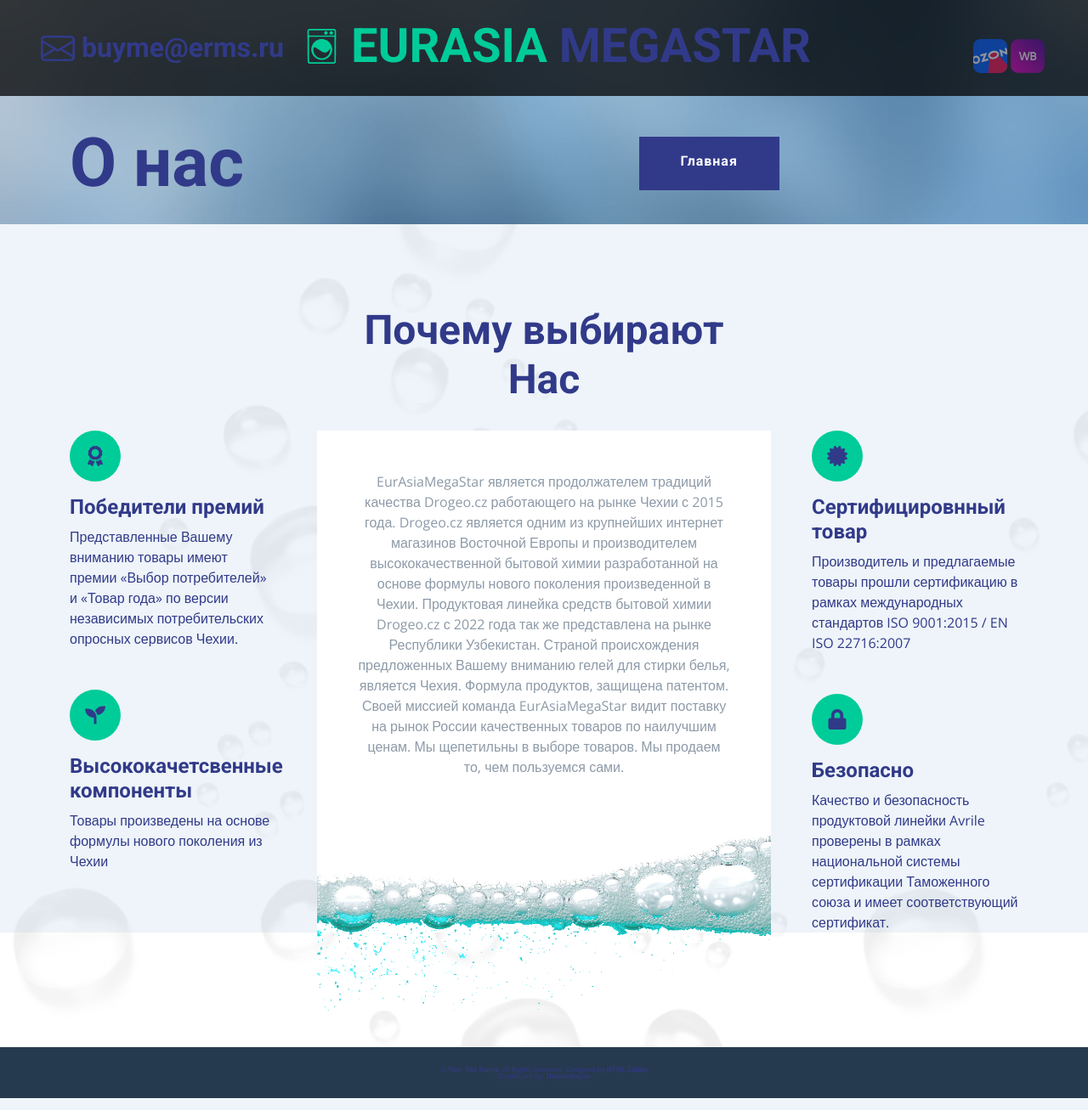
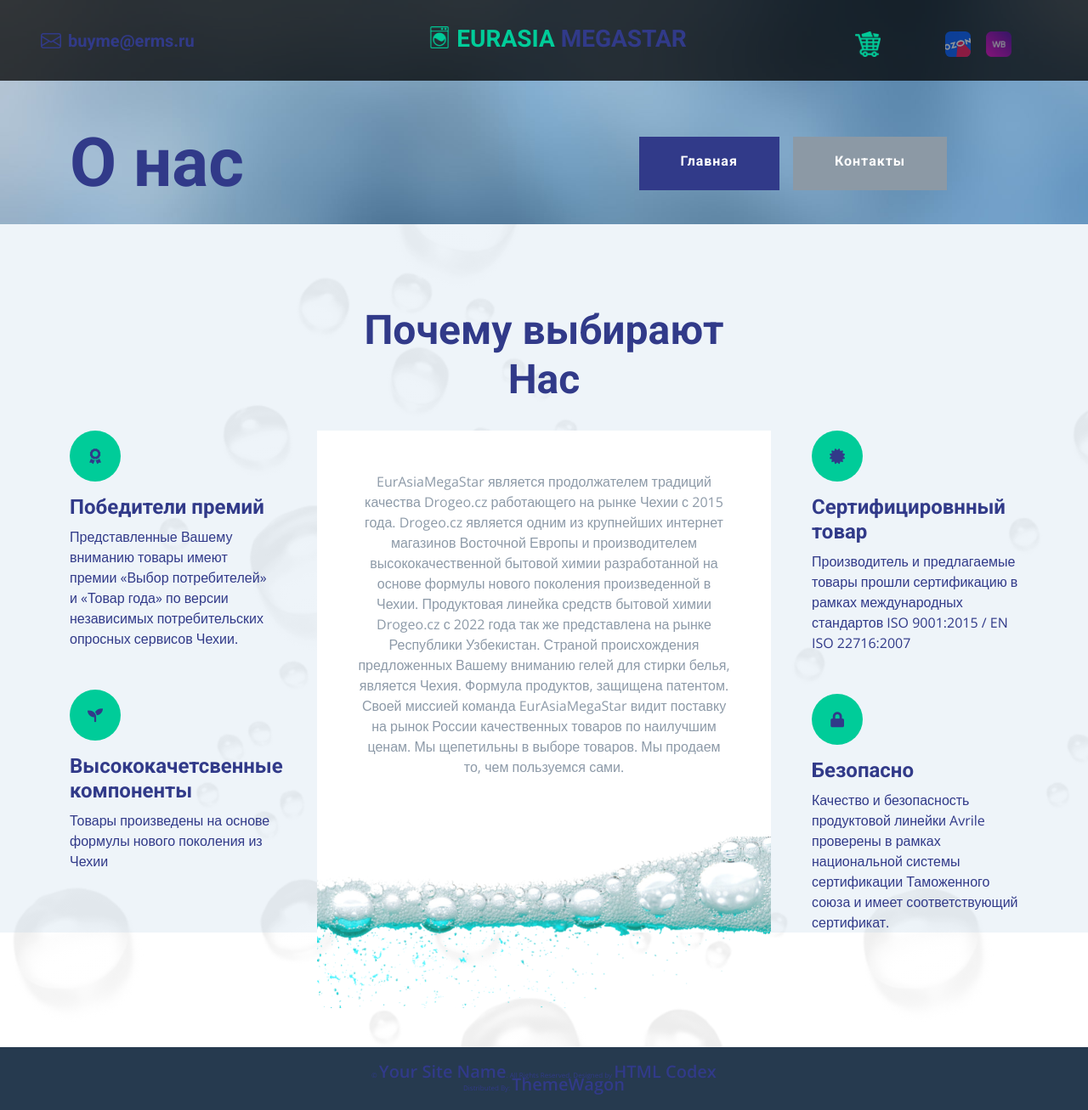
Before and after one commit to polinanechaeva25/euromegastar, a Django app: page /about/ in a window 1280 px wide. Shown: the whole page at 85% size. Run offline with Django 3.2, Linux system fonts and the light colour scheme; some libraries are stand-ins or nearby versions.

Commit message:
media styles

```diff
--- a/app/mainapp/templates/mainapp/about.html
+++ b/app/mainapp/templates/mainapp/about.html
@@ -9,7 +9,7 @@
                 <div class="start-banner">
                     <h1 class="display-1 text-white mb-md-4 pt-5">О нас</h1>
                     <a href="{% url 'mainapp:index' %}" class="btn btn-primary py-md-3 px-md-5 me-3">Главная</a>
-<!--                    <a href="{% url 'mainapp:about' %}"class="btn btn-secondary py-md-3 px-md-5">О нас</a>-->
+                    <a href="{% url 'mainapp:contacts' %}"class="btn btn-secondary py-md-3 px-md-5">Контакты</a>
                 </div>
             </div>
         </div>
@@ -57,7 +57,7 @@
                         наилучшим ценам. Мы щепетильны в выборе товаров. Мы продаем то, чем пользуемся сами.
                     </p>
 </div>
-                    <img class="img-fluid" src="{% static 'img/about_picture.png' %}" alt="" style="margin-top: -25%;">
+                    <img class="img-fluid" src="{% static 'img/about_picture.png' %}" alt="" style="margin-top: -24%;">
 
             </div>
             <div class="col-lg-3">
--- a/app/mainapp/templates/mainapp/include/inc_menu.html
+++ b/app/mainapp/templates/mainapp/include/inc_menu.html
@@ -11,8 +11,8 @@
             <div class="col-lg-6">
                 <div class="d-flex align-items-center justify-content-center">
                     <a href="{% url 'mainapp:index' %}" class="navbar-brand ms-lg-5">
-                        <h1 class="m-0 display-4 text-primary">
-                            <img src="{% static 'img/shop-logo.png' %}" style="width: 41px; padding: 10px 0 17px;">
+                        <h1 class="m-0 display-4 text-primary name-text">
+                            <img src="{% static 'img/shop-logo.png' %}" class="wash-mash">
                             <span class="text-secondary">EURASIA</span>
                             MEGASTAR
                         </h1>
@@ -20,14 +20,20 @@
                 </div>
             </div>
             <div class="col-lg-3">
-                <div class="d-flex align-items-center justify-content-end">
-                    <a class="btn btn-square rounded-circle me-2" href="https://www.wildberries.ru/seller/1123159" target="_blank">
-                        <img src="{% static 'img/ozon__.svg' %}" width="40" style="opacity: 0.5;">
+                <div class="d-flex align-items-center justify-content-around">
+                    <a class="btn btn-square rounded-circle me-2" href="#" target="_blank">
+                        <img src="{% static 'img/cart.png' %}" class="square-img">
+                    </a>
+                    <div>
+                        <a class="btn btn-square rounded-circle me-2" href="https://www.wildberries.ru/seller/1123159" target="_blank">
+                            <img src="{% static 'img/ozon__.svg' %}" class="square-img" style="opacity: 0.5;">
 
-                    </a>
-                    <a class="btn btn-square rounded-circle me-2" href="https://www.wildberries.ru/seller/1123159" target="_blank">
-                        <img src="{% static 'img/wb.png' %}" width="40" style="opacity: 0.5;">
-                    </a>
+                        </a>
+                        <a class="btn btn-square rounded-circle me-2" href="https://www.wildberries.ru/seller/1123159" target="_blank">
+                            <img src="{% static 'img/wb.png' %}" class="square-img" style="opacity: 0.5;">
+                        </a>
+                    </div>
+
                 </div>
             </div>
         </div>
--- a/app/static/css/style.css
+++ b/app/static/css/style.css
@@ -309,10 +309,13 @@
     border-color: #313a89;
 }
 .btn-primary:active,
-.btn-primary:hover
+.btn-primary:hover,
+.btn-primary:focus,
+.btn-secondary:focus
  {
-    background-color: #9caac2;
-    border-color: #9caac2;
+    background-color: #bcd29d;
+    border-color: #bcd29d;
+    box-shadow: 0 0 0 0;
 }
 .btn-secondary {
     background-color: #8c99a5;
@@ -323,6 +326,9 @@
  {
     background-color: #bcd29d;
     border-color: #bcd29d;
+}
+.btn:focus{
+    box-shadow: 0 0 0 0;
 }
 .border-secondary{
     border-color: #738e89 !important;
@@ -341,9 +347,6 @@
 }
 body{
     background-image: linear-gradient(rgba(255,255,255,0.8), rgba(255,255,255,0.8)), url(/static/img/bubbles.png);
-}
-.text-white a{
-    color:
 }
 .mt-3p{
     margin-top: 5px;
@@ -371,7 +374,7 @@ body{
     bottom: 0;
     object-fit: contain;
     max-width: 100%;
-    width: auto;
+    width: 100%;
     height: auto;
     z-index: -9999;
 }
@@ -398,6 +401,48 @@ body{
 .mail-menu{
     color: #313a89;
 }
+.wash-mash{
+    width: 41px;
+    padding: 10px 0 17px;
+}
+.square-img{
+    width: 40px;
+}
+.circle-fix{
+    width: 50px;
+    height: 50px;
+}
+@media (max-width: 1440px) and (min-width: 1024px){
+    .mail-menu{
+        font-size: 20px;
+    }
+    .fs-1 {
+        font-size: 24px !important;
+    }
+    .name-text{
+        font-size: 28px;
+    }
+    .wash-mash{
+        width: 26px;
+    }
+    .square-img{
+        width: 30px;
+    }
+    .overlay p{
+        font-size: 68px;
+    }
+    .circle-fix{
+        width: 30px;
+        height: 30px;
+        margin-top: 10px;
+    }
+    .fs-4 {
+        font-size: 18px !important;
+    }
+    .text-white a{
+        font-size: 20px;
+    }
+}
 .wrapper-page{
     min-height: 100vh;
     display: flex;
```
Also changed, not shown: app/mainapp/templates/mainapp/index.html (+10 -8 lines), app/static/img/about_picture.png, app/static/img/cart.png (added).
